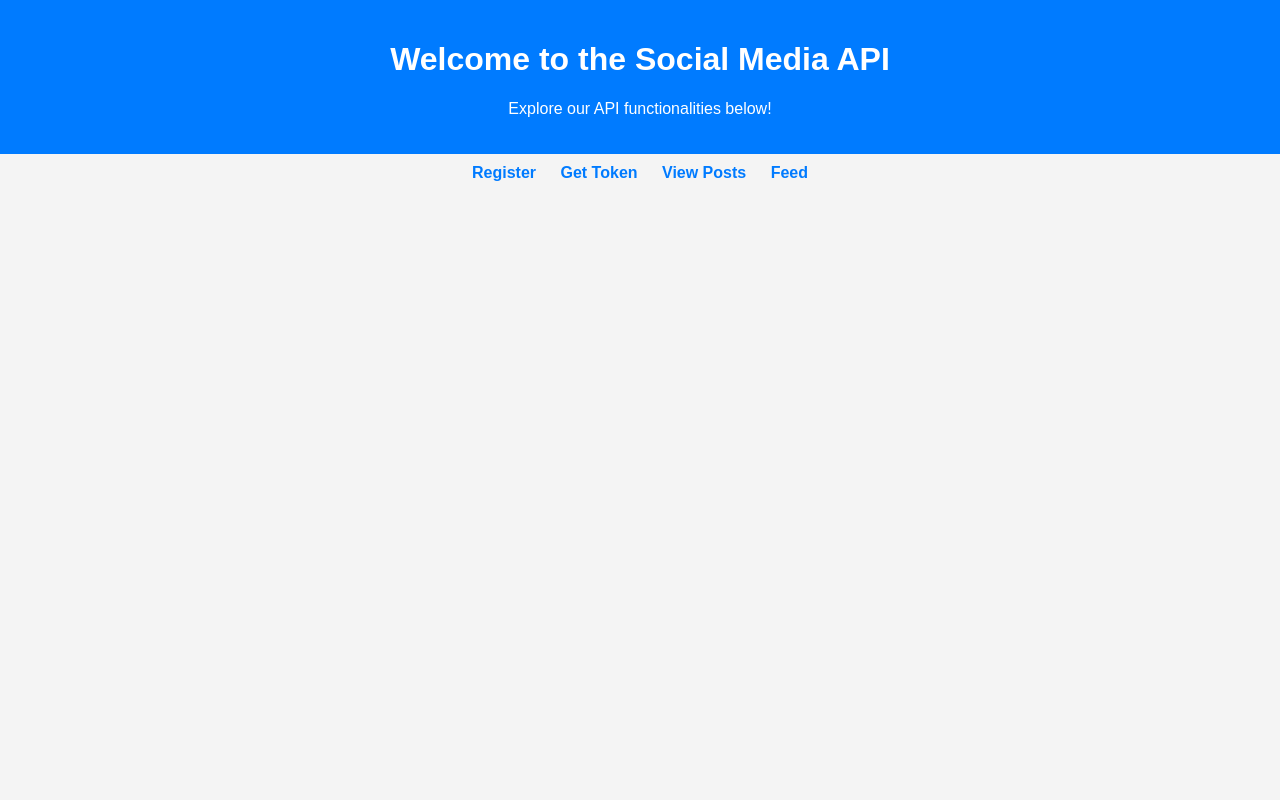
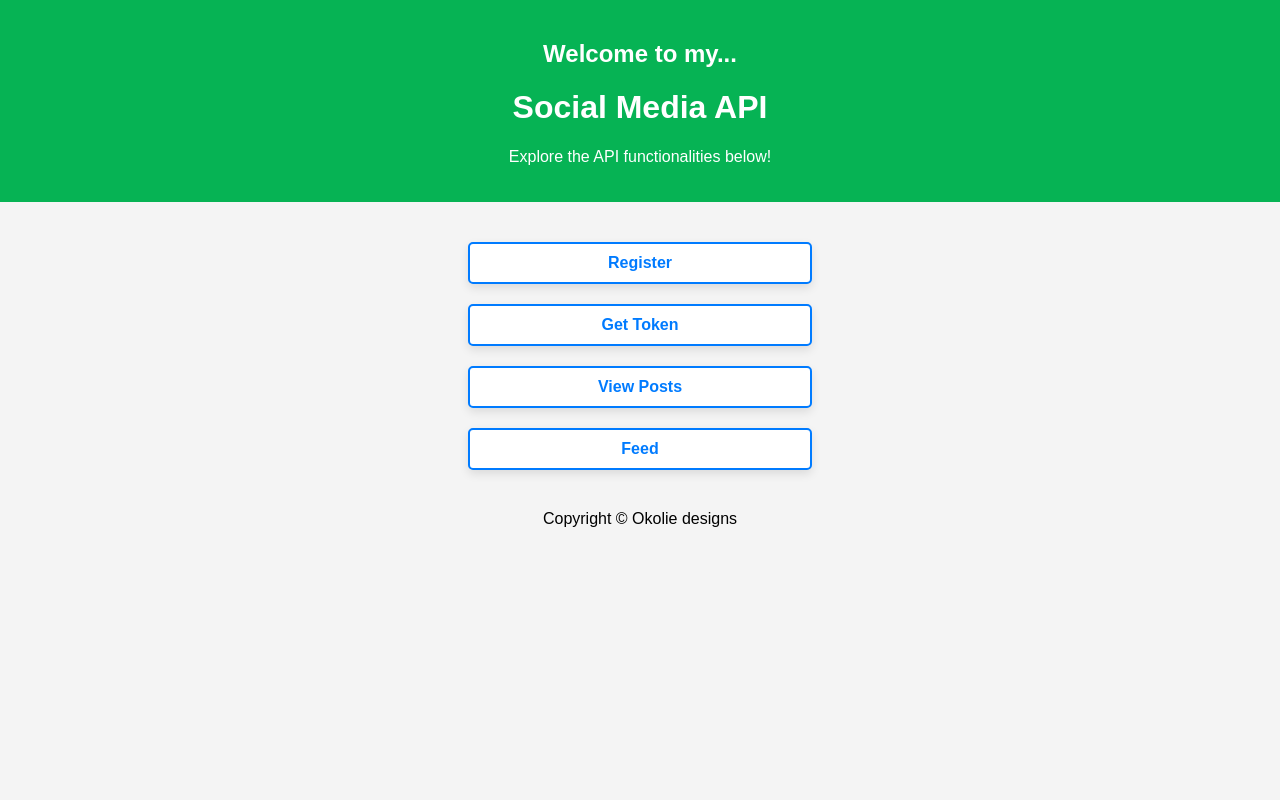
Before and after one commit to kelenna1/Social_Media_API, a Django app: page / in a window 1280 px wide. Run offline with Django 5.2, Linux system fonts and the light colour scheme.

Commit message:
updated home page designs

```diff
--- a/social_media/account/templates/home.html
+++ b/social_media/account/templates/home.html
@@ -9,30 +9,49 @@
             font-family: Arial, sans-serif;
             text-align: center;
             background-color: #f4f4f4;
+            height: 100vh;
             margin: 0;
             padding: 0;
         }
         header {
-            background-color: #007BFF;
+            background-color: #06b354;
             color: white;
             padding: 20px;
         }
+        .links {
+            display: flex;
+            flex-direction: column;
+            align-items: center;
+            margin: 30px auto;
+            width: 80%;
+            max-width: 600px;
+        }
         .links a {
-            display: inline-block;
-            margin: 10px;
+            display: block;
+            width: 100%;
+            max-width: 300px;
+            padding: 10px 20px;
+            margin: 10px 0;
             text-decoration: none;
             color: #007BFF;
             font-weight: bold;
+            background: #fff;
+            border: 2px solid #007BFF;
+            border-radius: 5px;
+            box-shadow: 0 4px 10px rgba(0, 0, 0, 0.1);
+            transition: all 0.3s ease-in-out;
         }
         .links a:hover {
-            text-decoration: underline;
+            background-color: #007BFF;
+            color: white;
+            transform: translateY(-3px);
         }
     </style>
 </head>
 <body>
     <header>
-        <h1>Welcome to the Social Media API</h1>
-        <p>Explore our API functionalities below!</p>
+        <h2>Welcome to my...</h2><h1> Social Media API</h1>
+        <p>Explore the API functionalities below!</p>
     </header>
     <div class="links">
         <a href="/api/account/register">Register</a>
@@ -40,5 +59,8 @@
         <a href="/api/account/posts">View Posts</a>
         <a href="/api/account/feed">Feed</a>
     </div>
+    <footer>
+        <p>Copyright &copy; Okolie designs</p>
+    </footer>
 </body>
 </html>
```
